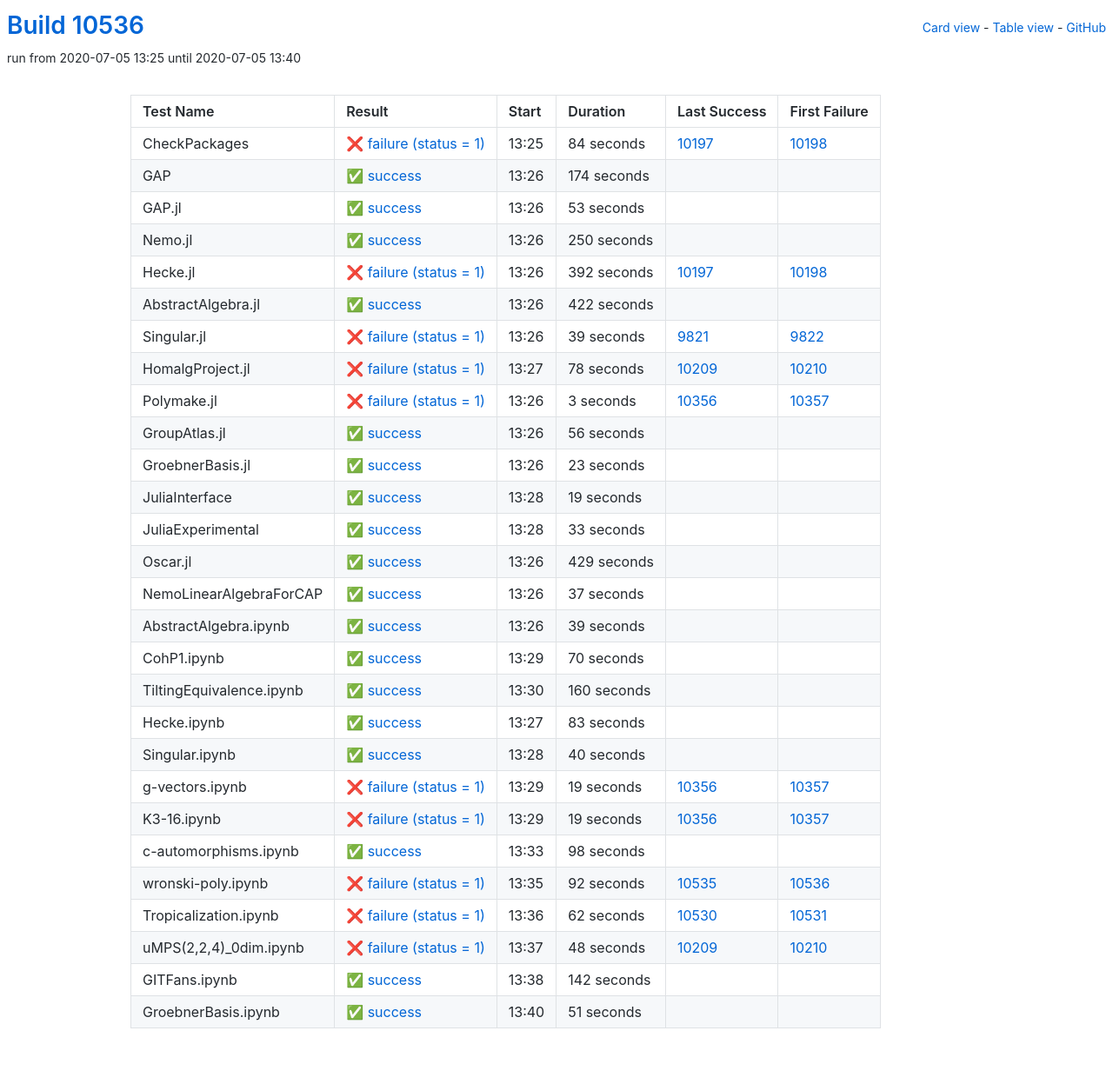
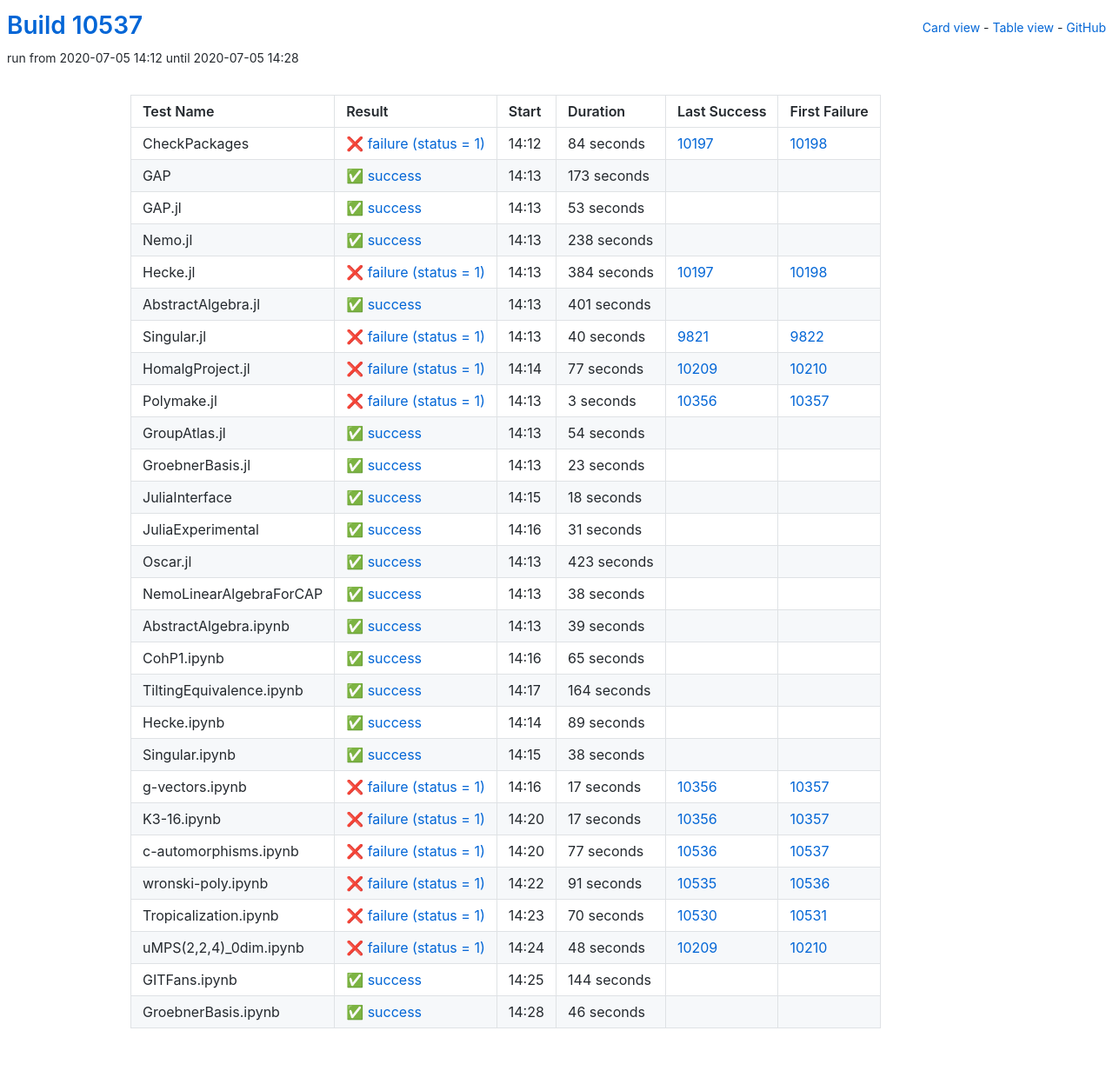
Before and after one commit to oscar-system/oscar-ci-status, a Jekyll site: the page built from table.html, in a window 1280 px wide. Shown: the whole page at 87% size. Built offline with Jekyll 4.4.1, drawn with Linux system fonts in a browser that asks for light colours.

Commit message:
Build #10537

```diff
--- a/_data/ci.yml
+++ b/_data/ci.yml
@@ -1,6 +1,6 @@
 ---
-build: 10536
-build_url: https://oscarci.mathematik.uni-kl.de/job/oscar/10536/
+build: 10537
+build_url: https://oscarci.mathematik.uni-kl.de/job/oscar/10537/
 job: oscar
 organization: oscar-system
 repo: oscar-ci-status
@@ -8,8 +8,8 @@ repourl: https://github.com/oscar-system/oscar-ci-status
 tests:
 - name: CheckPackages
   id: checkpackages
-  log: https://oscarci.mathematik.uni-kl.de/job/oscar/10536/artifact/logs/build-10536/CheckPackages.log
-  start: 2020-07-05 13:25
+  log: https://oscarci.mathematik.uni-kl.de/job/oscar/10537/artifact/logs/build-10537/CheckPackages.log
+  start: 2020-07-05 14:12
   success: false
   exitcode: 1
   status: failure
@@ -20,20 +20,20 @@ tests:
   first_failure_url: https://oscarci.mathematik.uni-kl.de/job/oscar/10198/
 - name: GAP
   id: gap
-  log: https://oscarci.mathematik.uni-kl.de/job/oscar/10536/artifact/logs/build-10536/GAP.log
-  start: 2020-07-05 13:26
+  log: https://oscarci.mathematik.uni-kl.de/job/oscar/10537/artifact/logs/build-10537/GAP.log
+  start: 2020-07-05 14:13
   success: true
   exitcode: 0
   status: success
-  duration: 174
+  duration: 173
   last_success: false
   last_success_url:
   first_failure: false
   first_failure_url:
 - name: GAP.jl
   id: gap-jl
-  log: https://oscarci.mathematik.uni-kl.de/job/oscar/10536/artifact/logs/build-10536/GAP.jl.log
-  start: 2020-07-05 13:26
+  log: https://oscarci.mathematik.uni-kl.de/job/oscar/10537/artifact/logs/build-10537/GAP.jl.log
+  start: 2020-07-05 14:13
   success: true
   exitcode: 0
   status: success
@@ -44,68 +44,68 @@ tests:
   first_failure_url:
 - name: Nemo.jl
   id: nemo-jl
-  log: https://oscarci.mathematik.uni-kl.de/job/oscar/10536/artifact/logs/build-10536/Nemo.jl.log
-  start: 2020-07-05 13:26
+  log: https://oscarci.mathematik.uni-kl.de/job/oscar/10537/artifact/logs/build-10537/Nemo.jl.log
+  start: 2020-07-05 14:13
   success: true
   exitcode: 0
   status: success
-  duration: 250
+  duration: 238
   last_success: false
   last_success_url:
   first_failure: false
   first_failure_url:
 - name: Hecke.jl
   id: hecke-jl
-  log: https://oscarci.mathematik.uni-kl.de/job/oscar/10536/artifact/logs/build-10536/Hecke.jl.log
-  start: 2020-07-05 13:26
+  log: https://oscarci.mathematik.uni-kl.de/job/oscar/10537/artifact/logs/build-10537/Hecke.jl.log
+  start: 2020-07-05 14:13
   success: false
   exitcode: 1
   status: failure
-  duration: 392
+  duration: 384
   last_success: 10197
   last_success_url: https://oscarci.mathematik.uni-kl.de/job/oscar/10197/
   first_failure: 10198
   first_failure_url: https://oscarci.mathematik.uni-kl.de/job/oscar/10198/
 - name: AbstractAlgebra.jl
   id: abstractalgebra-jl
-  log: https://oscarci.mathematik.uni-kl.de/job/oscar/10536/artifact/logs/build-10536/AbstractAlgebra.jl.log
-  start: 2020-07-05 13:26
+  log: https://oscarci.mathematik.uni-kl.de/job/oscar/10537/artifact/logs/build-10537/AbstractAlgebra.jl.log
+  start: 2020-07-05 14:13
   success: true
   exitcode: 0
   status: success
-  duration: 422
+  duration: 401
   last_success: false
   last_success_url:
   first_failure: false
   first_failure_url:
 - name: Singular.jl
   id: singular-jl
-  log: https://oscarci.mathematik.uni-kl.de/job/oscar/10536/artifact/logs/build-10536/Singular.jl.log
-  start: 2020-07-05 13:26
+  log: https://oscarci.mathematik.uni-kl.de/job/oscar/10537/artifact/logs/build-10537/Singular.jl.log
+  start: 2020-07-05 14:13
   success: false
   exitcode: 1
   status: failure
-  duration: 39
+  duration: 40
   last_success: 9821
   last_success_url: https://oscarci.mathematik.uni-kl.de/job/oscar/9821/
   first_failure: 9822
   first_failure_url: https://oscarci.mathematik.uni-kl.de/job/oscar/9822/
 - name: HomalgProject.jl
   id: homalgproject-jl
-  log: https://oscarci.mathematik.uni-kl.de/job/oscar/10536/artifact/logs/build-10536/HomalgProject.jl.log
-  start: 2020-07-05 13:27
+  log: https://oscarci.mathematik.uni-kl.de/job/oscar/10537/artifact/logs/build-10537/HomalgProject.jl.log
+  start: 2020-07-05 14:14
   success: false
   exitcode: 1
   status: failure
-  duration: 78
+  duration: 77
   last_success: 10209
   last_success_url: https://oscarci.mathematik.uni-kl.de/job/oscar/10209/
   first_failure: 10210
   first_failure_url: https://oscarci.mathematik.uni-kl.de/job/oscar/10210/
 - name: Polymake.jl
   id: polymake-jl
-  log: https://oscarci.mathematik.uni-kl.de/job/oscar/10536/artifact/logs/build-10536/Polymake.jl.log
-  start: 2020-07-05 13:26
+  log: https://oscarci.mathematik.uni-kl.de/job/oscar/10537/artifact/logs/build-10537/Polymake.jl.log
+  start: 2020-07-05 14:13
   success: false
   exitcode: 1
   status: failure
@@ -116,20 +116,20 @@ tests:
   first_failure_url: https://oscarci.mathematik.uni-kl.de/job/oscar/10357/
 - name: GroupAtlas.jl
   id: groupatlas-jl
-  log: https://oscarci.mathematik.uni-kl.de/job/oscar/10536/artifact/logs/build-10536/GroupAtlas.jl.log
-  start: 2020-07-05 13:26
+  log: https://oscarci.mathematik.uni-kl.de/job/oscar/10537/artifact/logs/build-10537/GroupAtlas.jl.log
+  start: 2020-07-05 14:13
   success: true
   exitcode: 0
   status: success
-  duration: 56
+  duration: 54
   last_success: false
   last_success_url:
   first_failure: false
   first_failure_url:
 - name: GroebnerBasis.jl
   id: groebnerbasis-jl
-  log: https://oscarci.mathematik.uni-kl.de/job/oscar/10536/artifact/logs/build-10536/GroebnerBasis.jl.log
-  start: 2020-07-05 13:26
+  log: https://oscarci.mathematik.uni-kl.de/job/oscar/10537/artifact/logs/build-10537/GroebnerBasis.jl.log
+  start: 2020-07-05 14:13
   success: true
   exitcode: 0
   status: success
@@ -140,56 +140,56 @@ tests:
   first_failure_url:
 - name: JuliaInterface
   id: juliainterface
-  log: https://oscarci.mathematik.uni-kl.de/job/oscar/10536/artifact/logs/build-10536/JuliaInterface.log
-  start: 2020-07-05 13:28
+  log: https://oscarci.mathematik.uni-kl.de/job/oscar/10537/artifact/logs/build-10537/JuliaInterface.log
+  start: 2020-07-05 14:15
   success: true
   exitcode: 0
   status: success
-  duration: 19
+  duration: 18
   last_success: false
   last_success_url:
   first_failure: false
   first_failure_url:
 - name: JuliaExperimental
   id: juliaexperimental
-  log: https://oscarci.mathematik.uni-kl.de/job/oscar/10536/artifact/logs/build-10536/JuliaExperimental.log
-  start: 2020-07-05 13:28
+  log: https://oscarci.mathematik.uni-kl.de/job/oscar/10537/artifact/logs/build-10537/JuliaExperimental.log
+  start: 2020-07-05 14:16
   success: true
   exitcode: 0
   status: success
-  duration: 33
+  duration: 31
   last_success: false
   last_success_url:
   first_failure: false
   first_failure_url:
 - name: Oscar.jl
   id: oscar-jl
-  log: https://oscarci.mathematik.uni-kl.de/job/oscar/10536/artifact/logs/build-10536/Oscar.jl.log
-  start: 2020-07-05 13:26
+  log: https://oscarci.mathematik.uni-kl.de/job/oscar/10537/artifact/logs/build-10537/Oscar.jl.log
+  start: 2020-07-05 14:13
   success: true
   exitcode: 0
   status: success
-  duration: 429
+  duration: 423
   last_success: false
   last_success_url:
   first_failure: false
   first_failure_url:
 - name: NemoLinearAlgebraForCAP
   id: nemolinearalgebraforcap
-  log: https://oscarci.mathematik.uni-kl.de/job/oscar/10536/artifact/logs/build-10536/NemoLinearAlgebraForCAP.log
-  start: 2020-07-05 13:26
+  log: https://oscarci.mathematik.uni-kl.de/job/oscar/10537/artifact/logs/build-10537/NemoLinearAlgebraForCAP.log
+  start: 2020-07-05 14:13
   success: true
   exitcode: 0
   status: success
-  duration: 37
+  duration: 38
   last_success: false
   last_success_url:
   first_failure: false
   first_failure_url:
 - name: AbstractAlgebra.ipynb
   id: abstractalgebra-ipynb
-  log: https://oscarci.mathematik.uni-kl.de/job/oscar/10536/artifact/logs/build-10536/AbstractAlgebra.ipynb.log
-  start: 2020-07-05 13:26
+  log: https://oscarci.mathematik.uni-kl.de/job/oscar/10537/artifact/logs/build-10537/AbstractAlgebra.ipynb.log
+  start: 2020-07-05 14:13
   success: true
   exitcode: 0
   status: success
@@ -200,116 +200,116 @@ tests:
   first_failure_url:
 - name: CohP1.ipynb
   id: cohp1-ipynb
-  log: https://oscarci.mathematik.uni-kl.de/job/oscar/10536/artifact/logs/build-10536/CohP1.ipynb.log
-  start: 2020-07-05 13:29
+  log: https://oscarci.mathematik.uni-kl.de/job/oscar/10537/artifact/logs/build-10537/CohP1.ipynb.log
+  start: 2020-07-05 14:16
   success: true
   exitcode: 0
   status: success
-  duration: 70
+  duration: 65
   last_success: false
   last_success_url:
   first_failure: false
   first_failure_url:
 - name: TiltingEquivalence.ipynb
   id: tiltingequivalence-ipynb
-  log: https://oscarci.mathematik.uni-kl.de/job/oscar/10536/artifact/logs/build-10536/TiltingEquivalence.ipynb.log
-  start: 2020-07-05 13:30
+  log: https://oscarci.mathematik.uni-kl.de/job/oscar/10537/artifact/logs/build-10537/TiltingEquivalence.ipynb.log
+  start: 2020-07-05 14:17
   success: true
   exitcode: 0
   status: success
-  duration: 160
+  duration: 164
   last_success: false
   last_success_url:
   first_failure: false
   first_failure_url:
 - name: Hecke.ipynb
   id: hecke-ipynb
-  log: https://oscarci.mathematik.uni-kl.de/job/oscar/10536/artifact/logs/build-10536/Hecke.ipynb.log
-  start: 2020-07-05 13:27
+  log: https://oscarci.mathematik.uni-kl.de/job/oscar/10537/artifact/logs/build-10537/Hecke.ipynb.log
+  start: 2020-07-05 14:14
   success: true
   exitcode: 0
   status: success
-  duration: 83
+  duration: 89
   last_success: false
   last_success_url:
   first_failure: false
   first_failure_url:
 - name: Singular.ipynb
   id: singular-ipynb
-  log: https://oscarci.mathematik.uni-kl.de/job/oscar/10536/artifact/logs/build-10536/Singular.ipynb.log
-  start: 2020-07-05 13:28
+  log: https://oscarci.mathematik.uni-kl.de/job/oscar/10537/artifact/logs/build-10537/Singular.ipynb.log
+  start: 2020-07-05 14:15
   success: true
   exitcode: 0
   status: success
-  duration: 40
+  duration: 38
   last_success: false
   last_success_url:
   first_failure: false
   first_failure_url:
 - name: g-vectors.ipynb
   id: g-vectors-ipynb
-  log: https://oscarci.mathematik.uni-kl.de/job/oscar/10536/artifact/logs/build-10536/g-vectors.ipynb.log
-  start: 2020-07-05 13:29
+  log: https://oscarci.mathematik.uni-kl.de/job/oscar/10537/artifact/logs/build-10537/g-vectors.ipynb.log
+  start: 2020-07-05 14:16
   success: false
   exitcode: 1
   status: failure
-  duration: 19
+  duration: 17
   last_success: 10356
   last_success_url: https://oscarci.mathematik.uni-kl.de/job/oscar/10356/
   first_failure: 10357
   first_failure_url: https://oscarci.mathematik.uni-kl.de/job/oscar/10357/
 - name: K3-16.ipynb
   id: k3-16-ipynb
-  log: https://oscarci.mathematik.uni-kl.de/job/oscar/10536/artifact/logs/build-10536/K3-16.ipynb.log
-  start: 2020-07-05 13:29
+  log: https://oscarci.mathematik.uni-kl.de/job/oscar/10537/artifact/logs/build-10537/K3-16.ipynb.log
+  start: 2020-07-05 14:20
   success: false
   exitcode: 1
   status: failure
-  duration: 19
+  duration: 17
   last_success: 10356
   last_success_url: https://oscarci.mathematik.uni-kl.de/job/oscar/10356/
   first_failure: 10357
   first_failure_url: https://oscarci.mathematik.uni-kl.de/job/oscar/10357/
 - name: c-automorphisms.ipynb
   id: c-automorphisms-ipynb
-  log: https://oscarci.mathematik.uni-kl.de/job/oscar/10536/artifact/logs/build-10536/c-automorphisms.ipynb.log
-  start: 2020-07-05 13:33
-  success: true
-  exitcode: 0
-  status: success
-  duration: 98
-  last_success: false
-  last_success_url:
-  first_failure: false
-  first_failure_url:
-- name: wronski-poly.ipynb
-  id: wronski-poly-ipynb
-  log: https://oscarci.mathematik.uni-kl.de/job/oscar/10536/artifact/logs/build-10536/wronski-poly.ipynb.log
-  start: 2020-07-05 13:35
+  log: https://oscarci.mathematik.uni-kl.de/job/oscar/10537/artifact/logs/build-10537/c-automorphisms.ipynb.log
+  start: 2020-07-05 14:20
   success: false
   exitcode: 1
   status: failure
-  duration: 92
+  duration: 77
+  last_success: 10536
+  last_success_url: https://oscarci.mathematik.uni-kl.de/job/oscar/10536/
+  first_failure: 10537
+  first_failure_url: https://oscarci.mathematik.uni-kl.de/job/oscar/10537/
+- name: wronski-poly.ipynb
+  id: wronski-poly-ipynb
+  log: https://oscarci.mathematik.uni-kl.de/job/oscar/10537/artifact/logs/build-10537/wronski-poly.ipynb.log
+  start: 2020-07-05 14:22
+  success: false
+  exitcode: 1
+  status: failure
+  duration: 91
   last_success: 10535
   last_success_url: https://oscarci.mathematik.uni-kl.de/job/oscar/10535/
   first_failure: 10536
   first_failure_url: https://oscarci.mathematik.uni-kl.de/job/oscar/10536/
 - name: Tropicalization.ipynb
   id: tropicalization-ipynb
-  log: https://oscarci.mathematik.uni-kl.de/job/oscar/10536/artifact/logs/build-10536/Tropicalization.ipynb.log
-  start: 2020-07-05 13:36
+  log: https://oscarci.mathematik.uni-kl.de/job/oscar/10537/artifact/logs/build-10537/Tropicalization.ipynb.log
+  start: 2020-07-05 14:23
   success: false
   exitcode: 1
   status: failure
-  duration: 62
+  duration: 70
   last_success: 10530
   last_success_url: https://oscarci.mathematik.uni-kl.de/job/oscar/10530/
   first_failure: 10531
   first_failure_url: https://oscarci.mathematik.uni-kl.de/job/oscar/10531/
 - name: uMPS(2,2,4)_0dim.ipynb
   id: umps-2-2-4-0dim-ipynb
-  log: https://oscarci.mathematik.uni-kl.de/job/oscar/10536/artifact/logs/build-10536/uMPS-2-2-4-_0dim.ipynb.log
-  start: 2020-07-05 13:37
+  log: https://oscarci.mathematik.uni-kl.de/job/oscar/10537/artifact/logs/build-10537/uMPS-2-2-4-_0dim.ipynb.log
+  start: 2020-07-05 14:24
   success: false
   exitcode: 1
   status: failure
@@ -320,24 +320,24 @@ tests:
   first_failure_url: https://oscarci.mathematik.uni-kl.de/job/oscar/10210/
 - name: GITFans.ipynb
   id: gitfans-ipynb
-  log: https://oscarci.mathematik.uni-kl.de/job/oscar/10536/artifact/logs/build-10536/GITFans.ipynb.log
-  start: 2020-07-05 13:38
+  log: https://oscarci.mathematik.uni-kl.de/job/oscar/10537/artifact/logs/build-10537/GITFans.ipynb.log
+  start: 2020-07-05 14:25
   success: true
   exitcode: 0
   status: success
-  duration: 142
+  duration: 144
   last_success: false
   last_success_url:
   first_failure: false
   first_failure_url:
 - name: GroebnerBasis.ipynb
   id: groebnerbasis-ipynb
-  log: https://oscarci.mathematik.uni-kl.de/job/oscar/10536/artifact/logs/build-10536/GroebnerBasis.ipynb.log
-  start: 2020-07-05 13:40
+  log: https://oscarci.mathematik.uni-kl.de/job/oscar/10537/artifact/logs/build-10537/GroebnerBasis.ipynb.log
+  start: 2020-07-05 14:28
   success: true
   exitcode: 0
   status: success
-  duration: 51
+  duration: 46
   last_success: false
   last_success_url:
   first_failure: false
```
Also changed, not shown: README.md.
